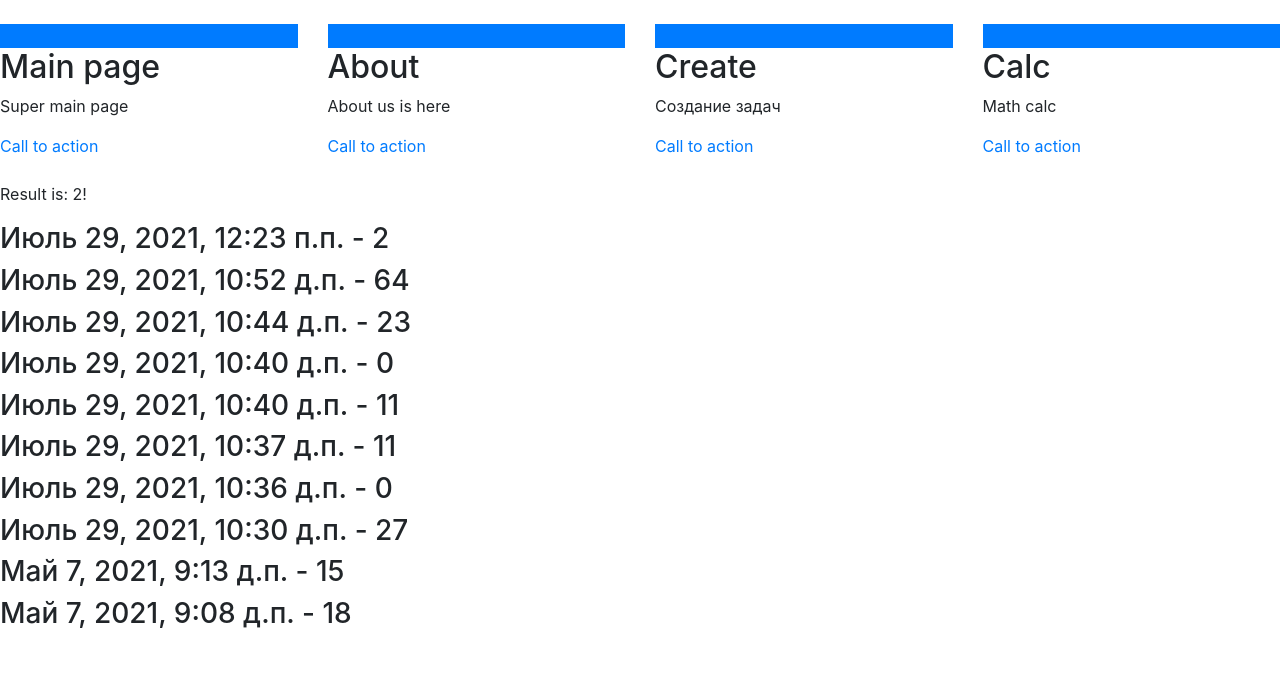
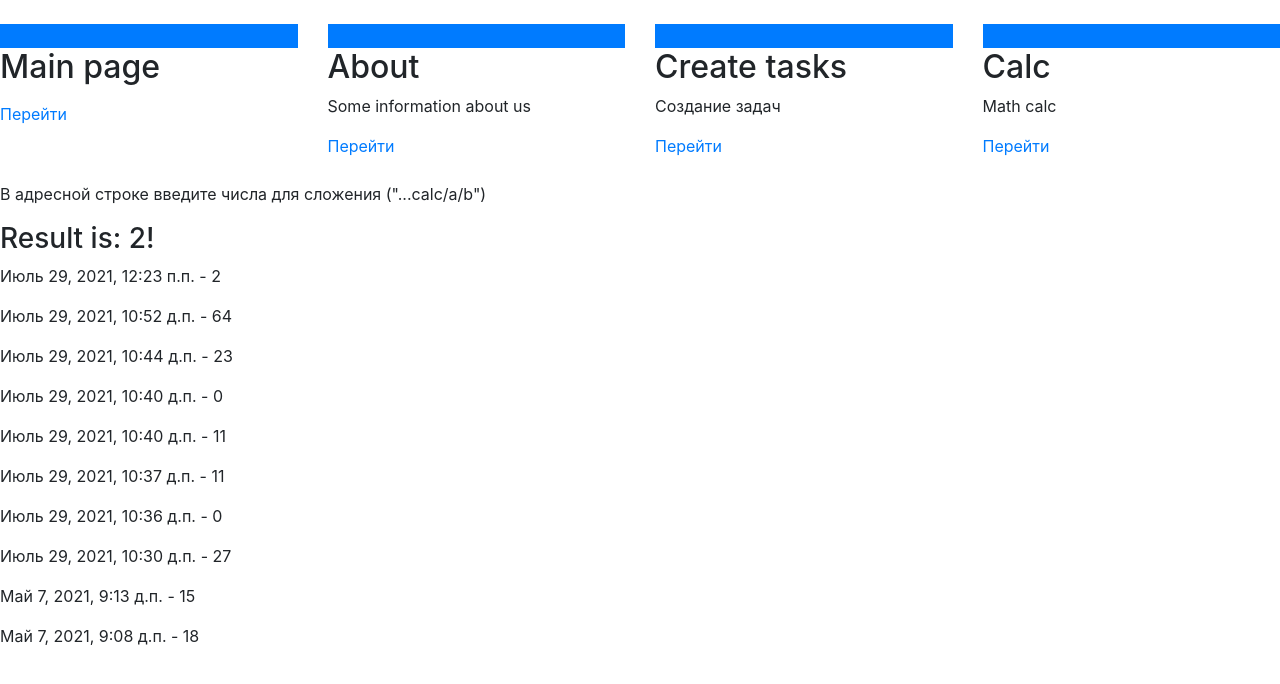
Before and after one commit to w39z/test_django_project, a Django app: page /calc/1/1 in a window 1280 px wide. Shown: the top 684 px of the page. Run offline with Django 3.2, Linux system fonts and the light colour scheme; data comes from the database, SQL or seed files in the repository; both versions use the stored data as it was after the commit.

Commit message:
First commit

```diff
--- a/hello_django/hello_django/urls.py
+++ b/hello_django/hello_django/urls.py
@@ -21,7 +21,4 @@ from django.urls import path, include
 urlpatterns = [
     path('admin/', admin.site.urls),
     path('', include("main.urls")),
-    # path('', MainView.as_view()),
-    # path('calc/', SecView.as_view(), name='main_calc'),
-    # path('calc/<int:a>/<int:b>', views.index, name='calc'),
 ]
--- a/hello_django/main/templates/main/about.html
+++ b/hello_django/main/templates/main/about.html
@@ -6,5 +6,5 @@ About
 
 {% block content %}
     <h1>Это страница about</h1>
-    <p>Information в том, что я сделал этот превосходный сайт своими руками и теперь он работает. Невероятно!</p>
+    <p>Information on reconstruction.</p>
 {% endblock %}
--- a/hello_django/main/templates/main/base.html
+++ b/hello_django/main/templates/main/base.html
@@ -15,9 +15,9 @@
         <svg class="bi" width="1em" height="1em"</svg>
       </div>
       <h2>Main page</h2>
-      <p>Super main page</p>
+      <p></p>
       <a href="{% url 'main'%}" class="icon-link">
-        Call to action
+        Перейти
         <svg class="bi" width="1em" height="1em"></svg>
       </a>
     </div>
@@ -26,9 +26,9 @@
         <svg class="bi" width="1em" height="1em"></svg>
       </div>
       <h2>About</h2>
-      <p>About us is here</p>
+      <p>Some information about us</p>
       <a href="{% url 'about'%}" class="icon-link">
-        Call to action
+        Перейти
         <svg class="bi" width="1em" height="1em"></svg>
       </a>
     </div>
@@ -36,10 +36,10 @@
       <div class="feature-icon bg-primary bg-gradient">
         <svg class="bi" width="1em" height="1em"></svg>
       </div>
-      <h2>Create</h2>
+      <h2>Create tasks</h2>
       <p>Создание задач</p>
       <a href="{% url 'create'%}" class="icon-link">
-        Call to action
+        Перейти
         <svg class="bi" width="1em" height="1em"></svg>
       </a>
     </div>
@@ -50,7 +50,7 @@
       <h2>Calc</h2>
       <p>Math calc</p>
       <a href="{% url 'main_calc'%}" class="icon-link">
-        Call to action
+        Перейти
         <svg class="bi" width="1em" height="1em"></svg>
       </a>
     </div>
--- a/hello_django/main/templates/main/calculation.html
+++ b/hello_django/main/templates/main/calculation.html
@@ -1,14 +1,19 @@
 {% extends 'main/base.html' %}
 
 {% block title %}
-Main page
+Calculacion
 {% endblock %}
 
 {% block content %}
-    <p>Result is: {{ result }}!</p>
+    <p>В адресной строке введите числа для сложения ("...calc/a/b")</p>
+    {% if result %}
+        <h3>Result is: {{ result }}!</h3>
+    {% else %}
+        <h3>Previous results:</h3>
+    {% endif %}
     {% if calc %}
         {% for el in calc %}
-            <h3>{{ el.timestamp }} - {{ el.value }}</h3>
+            <p>{{ el.timestamp }} - {{ el.value }}</p>
         {% endfor %}
     {% else %}
         <p>У нас нет записей</p>
--- a/hello_django/main/templates/main/index.html
+++ b/hello_django/main/templates/main/index.html
@@ -5,7 +5,7 @@ Main page
 {% endblock %}
 
 {% block content %}
-    <h1>Это главная страница</h1>
+    <h1>Это главная страница с оставшимися задачами</h1>
     <p>Hello, {{ who }}!</p>
     {% if tasks %}
         {% for el in tasks %}
--- a/hello_django/main/urls.py
+++ b/hello_django/main/urls.py
@@ -7,6 +7,6 @@ urlpatterns = [
     path('', views.index, name='main'),
     path('about', views.about, name='about'),
     path('create', views.create, name='create'),
-    path('calc/', SecView.as_view(), name='main_calc'),
+    path('calc/', views.calculate, name='main_calc'),
     path('calc/<int:a>/<int:b>', views.calculate, name='calc'),
 ]
--- a/hello_django/main/views.py
+++ b/hello_django/main/views.py
@@ -10,7 +10,7 @@ from django.shortcuts import render, redirect
 def index(request):
     tasks = Task.objects.order_by('-id')
     return render(request, 'main/index.html', context={
-        'who': 'World',
+        'who': 'user',
         'tasks': tasks
     })
 
@@ -39,7 +39,9 @@ def create(request):
 
 def calculate(request, a=0, b=0):
     value = a + b
-    History(value=value).save()
+    if value != 0:
+        History(value=value).save()
+
     calc = History.objects.order_by('-id')[:10]
     return render(request, 'main/calculation.html', context={
         'result': value,
@@ -53,5 +55,5 @@ class SecView(TemplateView):
 
     def get_context_data(self, **kwargs):
         context = super().get_context_data(**kwargs)
-        context['calc'] = 'calcul'
+        context['calc'] = ''
         return context
```
Also changed, not shown: hello_django/db.sqlite3, 1 other file.
